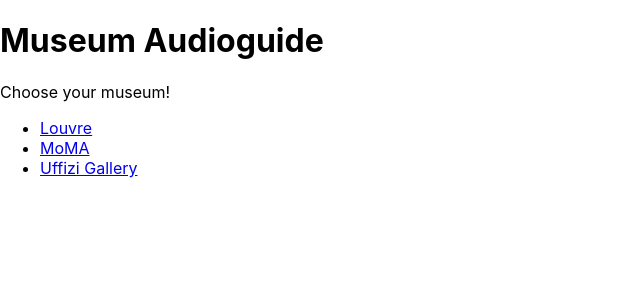
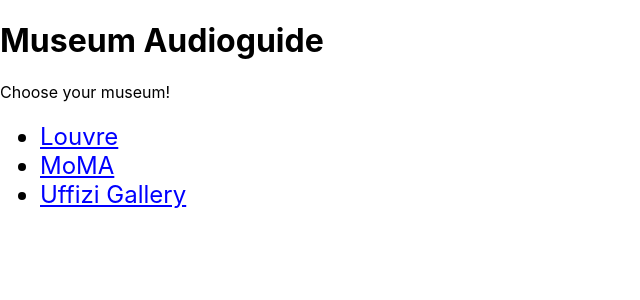
Before and after one commit to nikolai8159/claudio, a React (Create React App) app in the folder audioguide-app/frontend/: page / in a window 1280 px wide. Shown: the top 300 px of the page, without its empty margins (0-640 px from the left). Built offline with nearby package versions, Linux system fonts and the light colour scheme.

Commit message:
Update HomePage.js

```diff
--- a/audioguide-app/frontend/src/pages/HomePage.js
+++ b/audioguide-app/frontend/src/pages/HomePage.js
@@ -5,10 +5,10 @@
     <div>
       <h1>Museum Audioguide</h1>
       <p>Choose your museum!</p>
-      <ul>
-        <li><Link to="/museum/louvre">Louvre</Link></li>
-        <li><Link to="/museum/moma">MoMA</Link></li>
-        <li><Link to="/museum/uffizi">Uffizi Gallery</Link></li>
+      <ul style={{ fontSize: '24px', marginTop: '20px' }}>
+        <li><Link to="/museum/louvre" style={{ color: 'blue' }}>Louvre</Link></li>
+        <li><Link to="/museum/moma" style={{ color: 'blue' }}>MoMA</Link></li>
+        <li><Link to="/museum/uffizi" style={{ color: 'blue' }}>Uffizi Gallery</Link></li>
       </ul>
     </div>
   );
```
